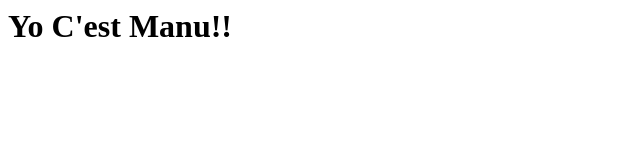
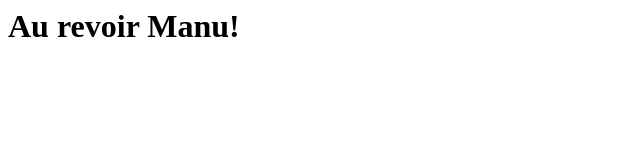
Before and after one commit to CfrancCyrille/workshopgit, a plain HTML site: page index.html in a window 1280 px wide. Shown: the whole page, without its empty margins (0-640 px from the left). Drawn offline with Linux system fonts and the light colour scheme.

Commit message:
Modif bis body

```diff
--- a/index.html
+++ b/index.html
@@ -3,6 +3,6 @@
  <title>Index</title>
  </head>
  <body>
- <h1>Yo C'est Manu!!</h1>
+ <h1>Au revoir Manu! </h1>
  </body>
 </html>
```
